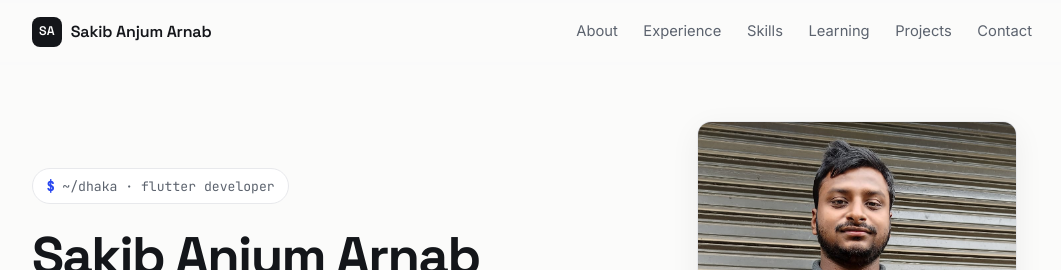
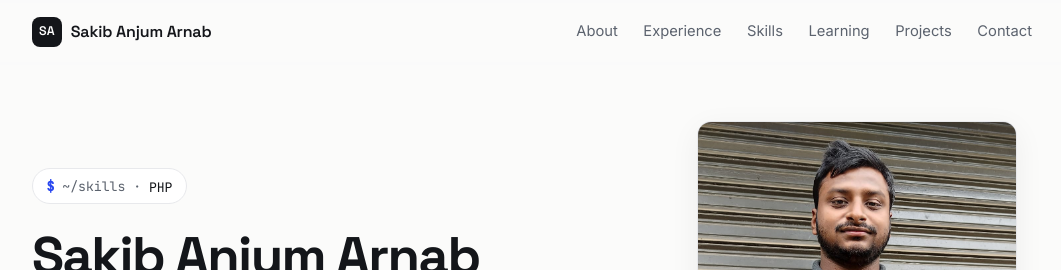
Before and after one commit to anjumArnab/me, a React (Vite) app: page / in a window 1280 px wide. Shown: the top 270 px of the page, without its empty margins (108-1169 px from the left). Built offline with nearby package versions, Linux system fonts and the light colour scheme.

Commit message:
rolling text effect added

```diff
--- a/src/components/Hero.css
+++ b/src/components/Hero.css
@@ -26,6 +26,39 @@
 .hero__prompt {
   color: var(--accent);
   font-weight: 700;
+}
+
+/* Rolling skills in the status line */
+.roll {
+  display: inline-block;
+  overflow: hidden;
+  height: 1.25em;
+  line-height: 1.25em;
+  vertical-align: bottom;
+}
+
+.roll__word {
+  display: inline-block;
+  white-space: nowrap;
+  color: var(--ink);
+  animation: roll-up 0.45s cubic-bezier(0.2, 0.7, 0.2, 1);
+}
+
+@keyframes roll-up {
+  from {
+    transform: translateY(100%);
+    opacity: 0;
+  }
+  to {
+    transform: translateY(0);
+    opacity: 1;
+  }
+}
+
+@media (prefers-reduced-motion: reduce) {
+  .roll__word {
+    animation: none;
+  }
 }
 
 .hero__name {
--- a/src/components/Hero.jsx
+++ b/src/components/Hero.jsx
@@ -1,7 +1,16 @@
-import { profile, links } from '../data/portfolio'
+import { profile, links, skills } from '../data/portfolio'
 import { MailIcon, GitHubIcon, PinIcon } from './Icons'
+import RollingText from './RollingText'
 import meImg from '../assets/Me.jpg'
 import './Hero.css'
+
+// Core skills to roll through, with parentheticals trimmed for a tidy pill.
+const rollingSkills = [
+  'flutter developer',
+  ...new Set(
+    skills.flatMap((s) => s.items).map((x) => x.replace(/\s*\(.*\)/, '').trim())
+  ),
+]
 
 export default function Hero() {
   return (
@@ -10,7 +19,8 @@ export default function Hero() {
         <div className="hero__col">
           {/* Terminal-style status line — the signature motif */}
           <p className="hero__status">
-            <span className="hero__prompt">$</span> {profile.statusLine}
+            <span className="hero__prompt">$</span> ~/skills ·{' '}
+            <RollingText words={rollingSkills} />
           </p>
 
           <h1 className="hero__name">{profile.name}</h1>
--- /dev/null
+++ b/src/components/RollingText.jsx
@@ -0,0 +1,23 @@
+import { useEffect, useState } from 'react'
+
+// Cycles through `words`, rolling each new one up from below.
+// Pauses (stays on the first word) when the user prefers reduced motion.
+export default function RollingText({ words, interval = 1900 }) {
+  const [i, setI] = useState(0)
+
+  useEffect(() => {
+    const reduce = window.matchMedia?.('(prefers-reduced-motion: reduce)').matches
+    if (reduce || words.length <= 1) return
+    const id = setInterval(() => setI((v) => (v + 1) % words.length), interval)
+    return () => clearInterval(id)
+  }, [words, interval])
+
+  return (
+    <span className="roll" aria-live="polite">
+      {/* key change remounts the span so the roll-in animation replays */}
+      <span className="roll__word" key={i}>
+        {words[i]}
+      </span>
+    </span>
+  )
+}
```
